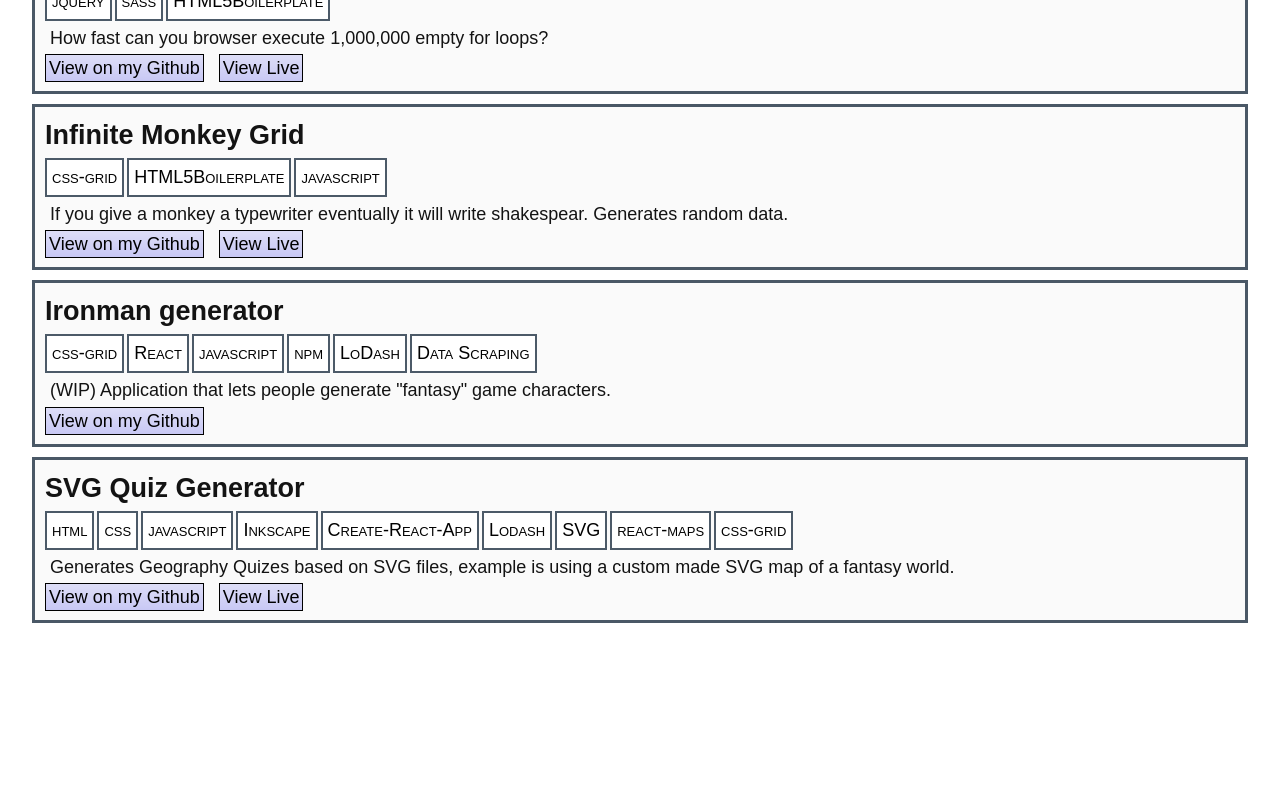
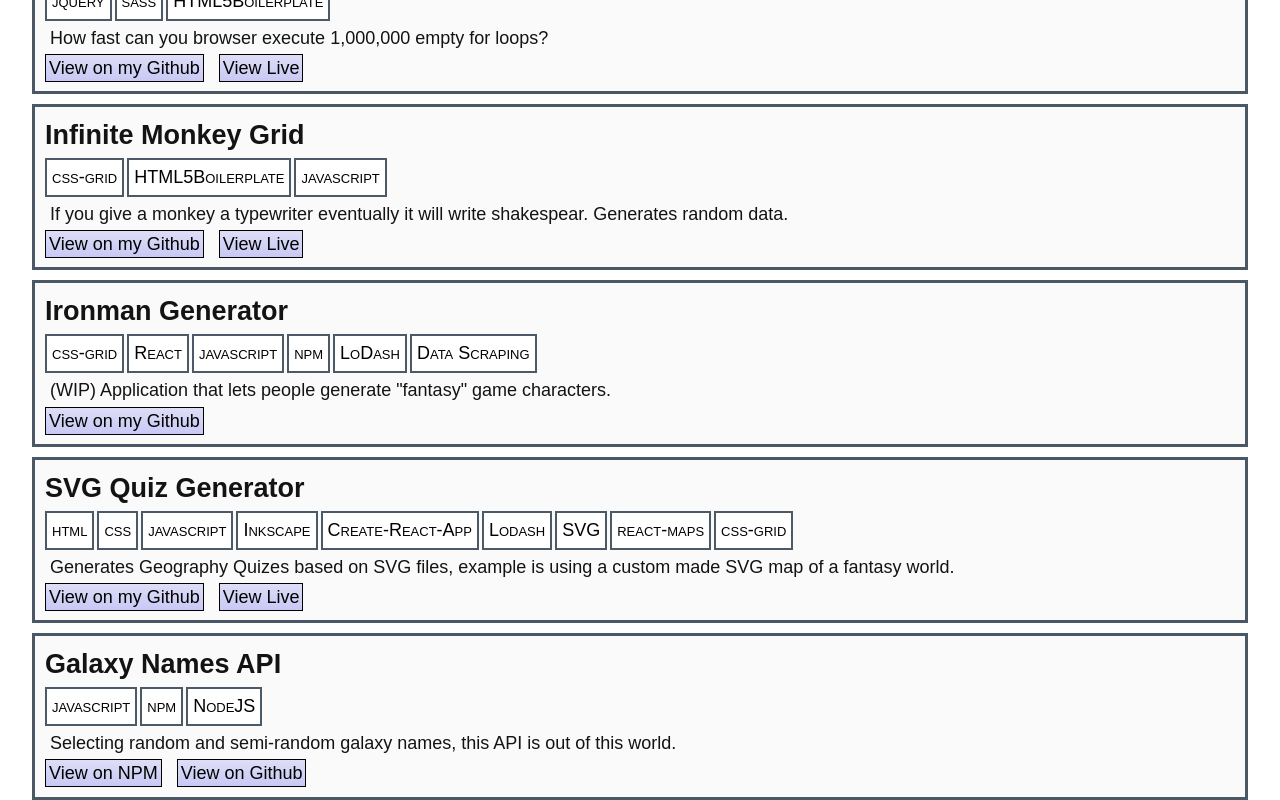
Before and after one commit to Yonkai/portfolio, a Next.js app: page /staging in a window 1280 px wide. Shown: the part 515-1315 px from the top of the page. Before the commit the page ends 1138 px from the top, so only its background shows below. Built offline with nearby package versions, Linux system fonts and the light colour scheme; a web font is replaced by a local one.

Commit message:
Add project

```diff
--- a/pages/staging.js
+++ b/pages/staging.js
@@ -62,7 +62,7 @@ const minor = () => (
     />
 
     <ContentCard
-      title={'Ironman generator'}
+      title={'Ironman Generator'}
       description={'(WIP) Application that lets people generate "fantasy" game characters.'}
       borderColor={'skyblue'}
       skillBadges={['css-grid', 'React', 'javascript', 'npm', 'LoDash', 'Data Scraping']}
@@ -79,6 +79,16 @@ const minor = () => (
         'https://osrsmapquiz.com/']}
       anchorTexts={['View on my Github', 'View Live']}
     />
+
+    <ContentCard
+      title={'Galaxy Names API'}
+      description={'Selecting random and semi-random galaxy names, this API is out of this world.'}
+      borderColor={'orangered'}
+      skillBadges={['javascript', 'npm', 'NodeJS']}
+      URLs={['https://www.npmjs.com/package/galaxies-data',
+        'https://github.com/Yonkai/random-galaxy-name']}
+      anchorTexts={['View on NPM', 'View on Github']}
+    />
     <style global jsx>
       {`body{
           margin:${theme.body.margin};
```
